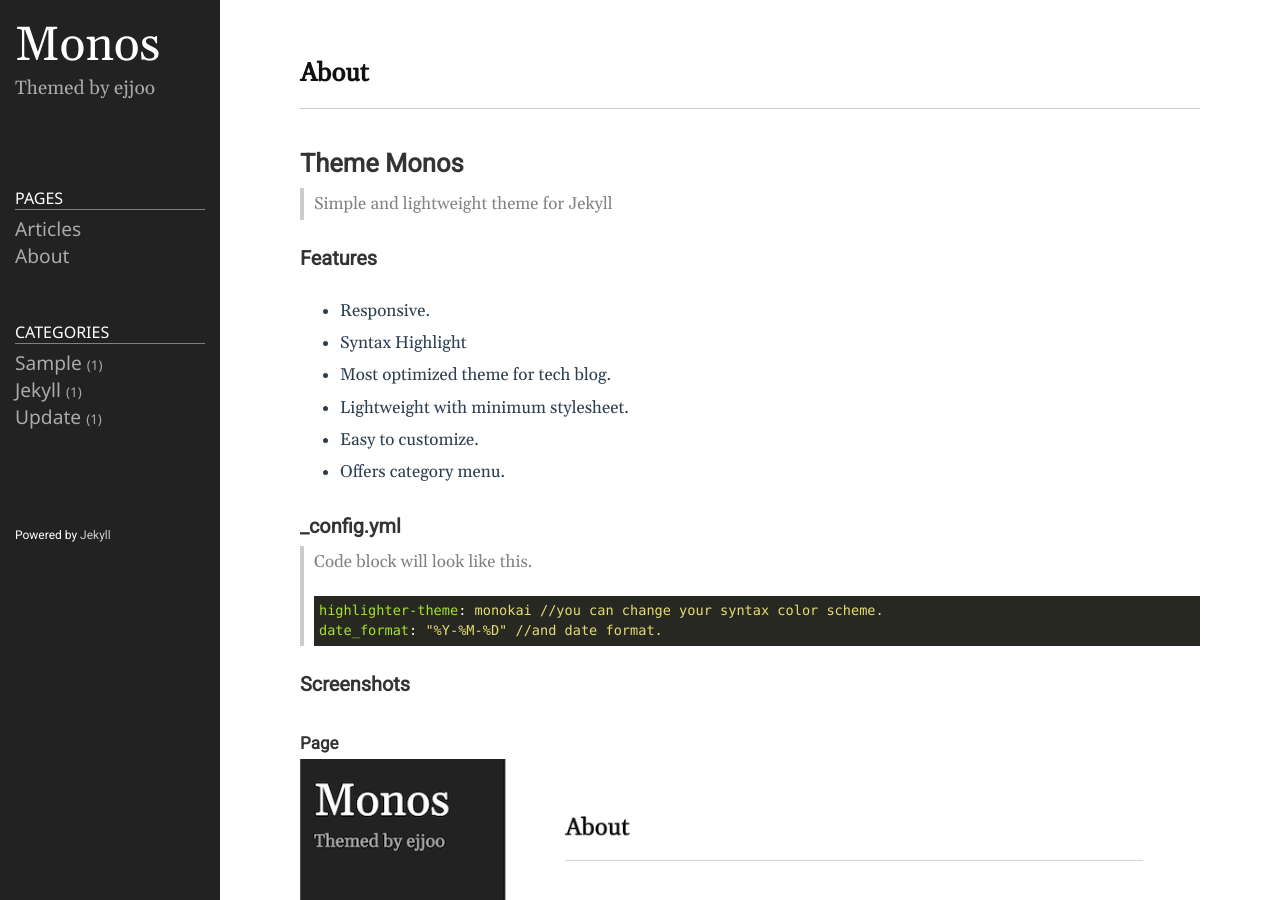
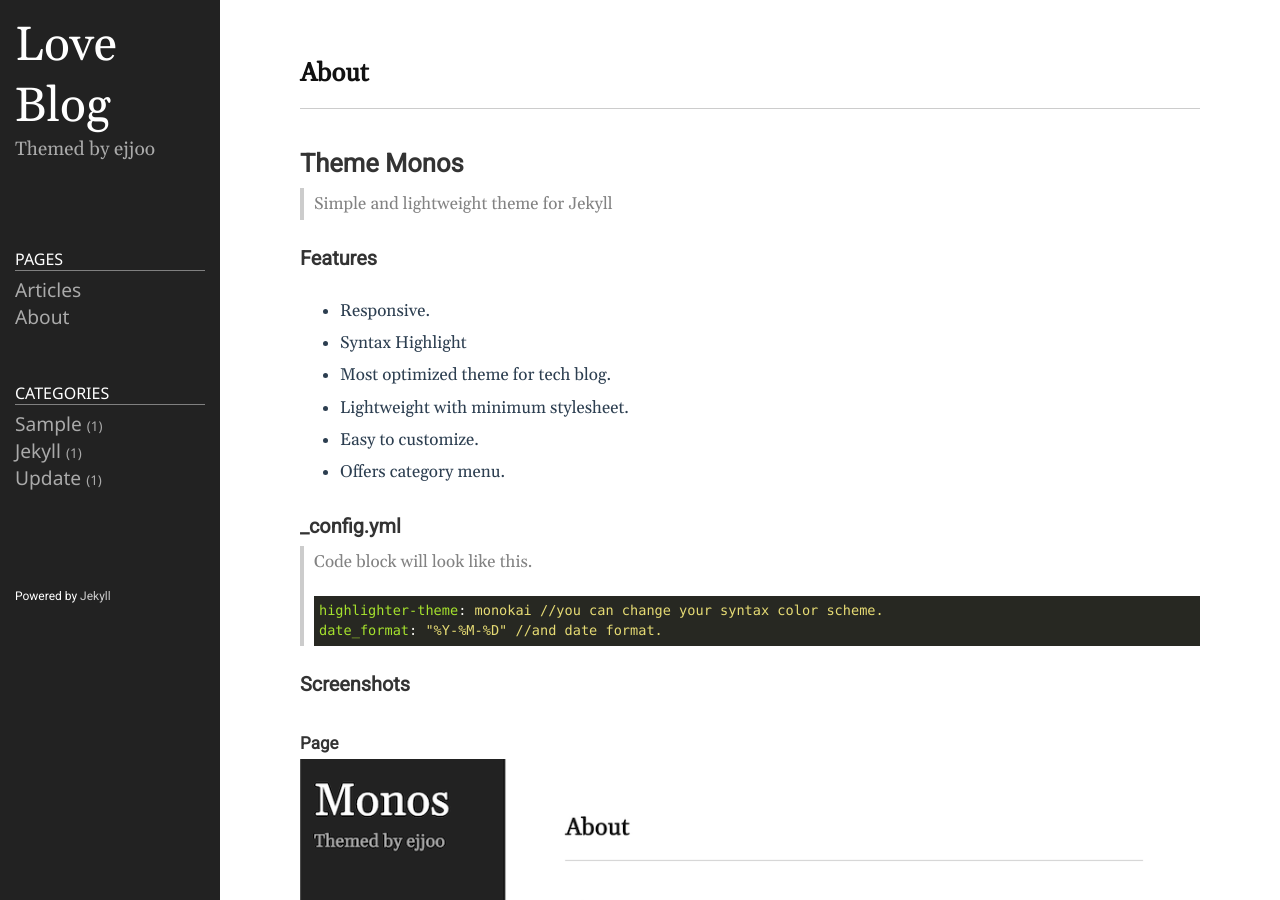
Before and after one commit to hellyou/hellyou.github.io, a Jekyll site: the page built from README.md, in a window 1280 px wide and 900 px high. Built offline with Jekyll 4.4.1, drawn with Linux system fonts in a browser that asks for light colours.

Commit message:
Update _config.yml

```diff
--- a/_config.yml
+++ b/_config.yml
@@ -18,8 +18,8 @@
 # You can create any custom variable you would like, and they will be accessible
 # in the templates via {{ site.myvariable }}.
 
-title: Monos
-email: ejjoo7994@gmail.com
+title: Love Blog
+email:
 description: >- # this means to ignore newlines until "baseurl:"
   Themed by ejjoo
 # baseurl: "/" # the subpath of your site, e.g. /blog
```
